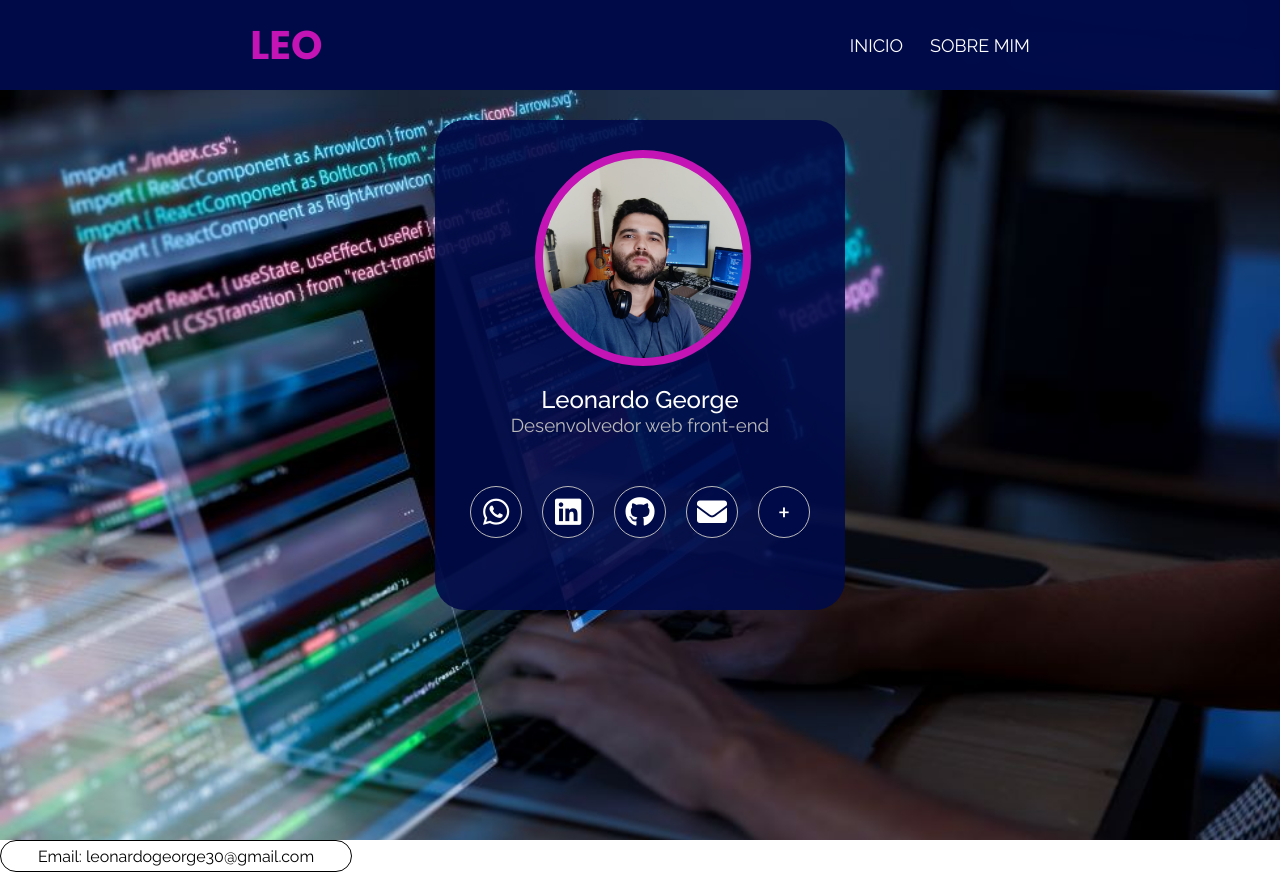
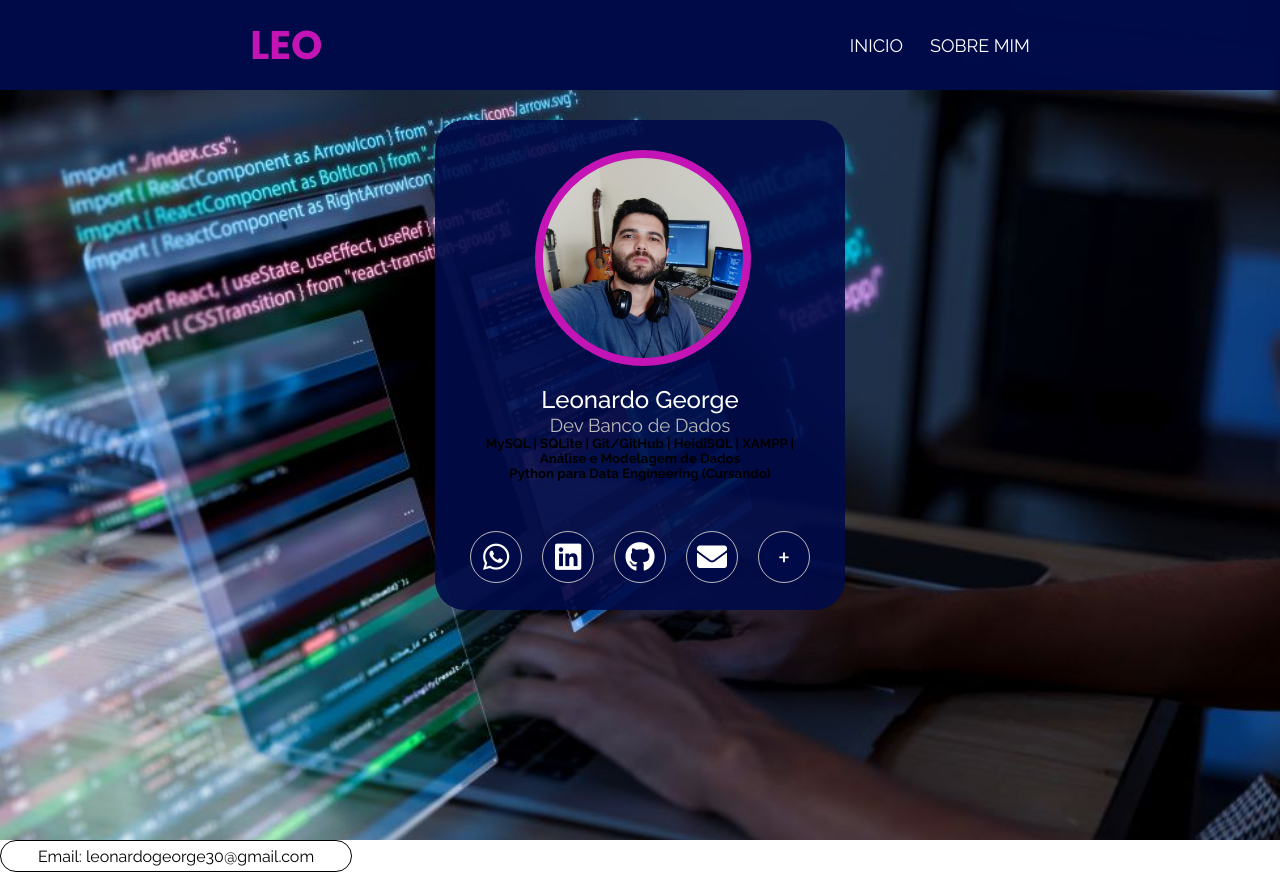
Before and after one commit to LeonardoGeorge/First-portfolio, a PHP site: page /01.index.html in a window 1280 px wide. Run offline with PHP 8.4, Linux system fonts and the light colour scheme; some web fonts are replaced.

Commit message:
Atualizações

```diff
--- a/01.index.html
+++ b/01.index.html
@@ -43,7 +43,10 @@
             <br>
             <div class="nome">
                 <h1>Leonardo George</h1>
-                <h3>Desenvolvedor web front-end</h3>
+                <h3>Dev Banco de Dados</h3>
+                <h5>MySQL | SQLite | Git/GitHub | HeidiSQL | XAMPP | Análise e Modelagem de Dados
+                    <br>
+                    Python para Data Engineering (Cursando)</h5>
             </div>
             <div class="container_social_midia">
 
@@ -55,7 +58,7 @@
 
                 <a href=""><div class="social_midia"><i class="fas fa-envelope"></i></div></a>
 
-                <a href=""><div class="social_midia"><p> + </p></div></a>
+                <a href="../First-portfolio/02.sobremim.html"><div class="social_midia"><p> + </p></div></a>
             </div>
 
         </div>
--- a/CSS/style.css
+++ b/CSS/style.css
@@ -111,6 +111,12 @@
 .nome h3 {
     font-family: "Raleway", sans-serif;
     font-weight: 400;
+    color: #bbb;
+}
+
+.none h5 {
+    font-family: "Raleway", sans-serif;
+    font-weight: 300;
     color: #bbb;
 }
 
```
